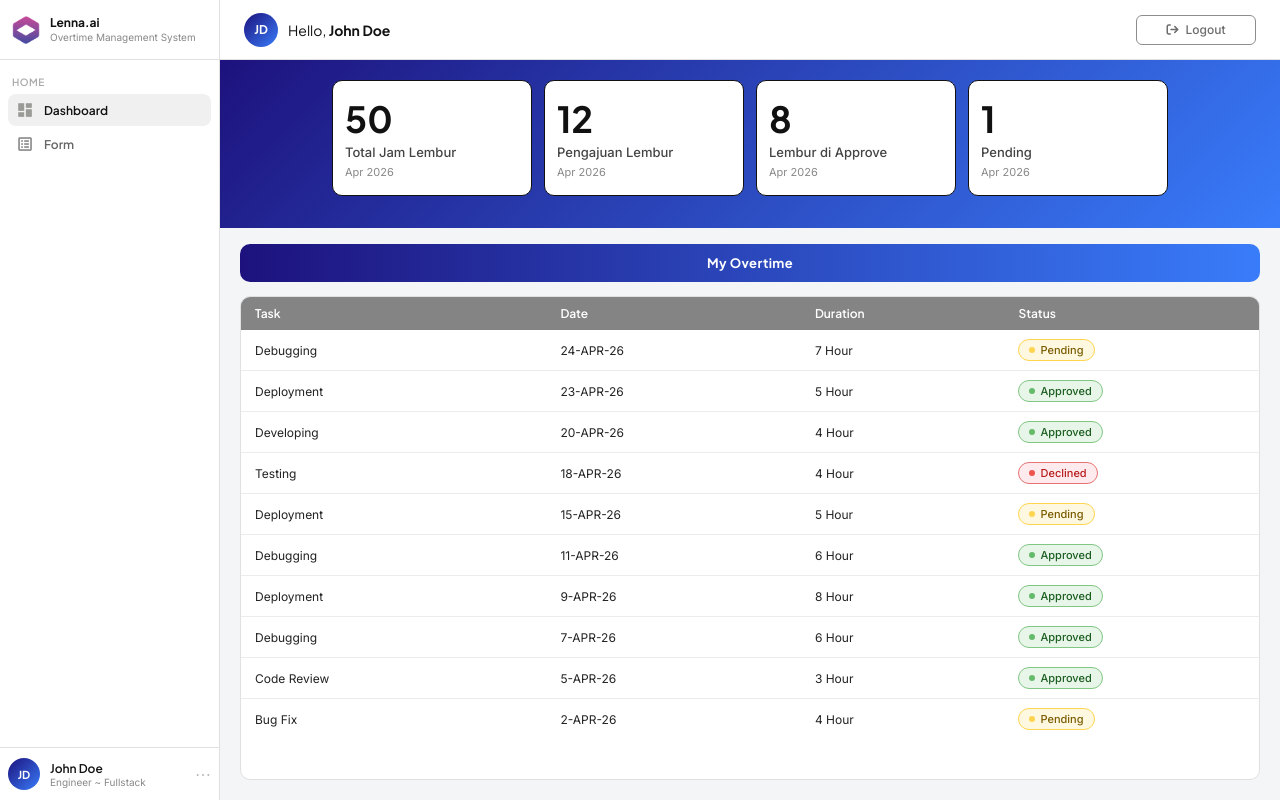
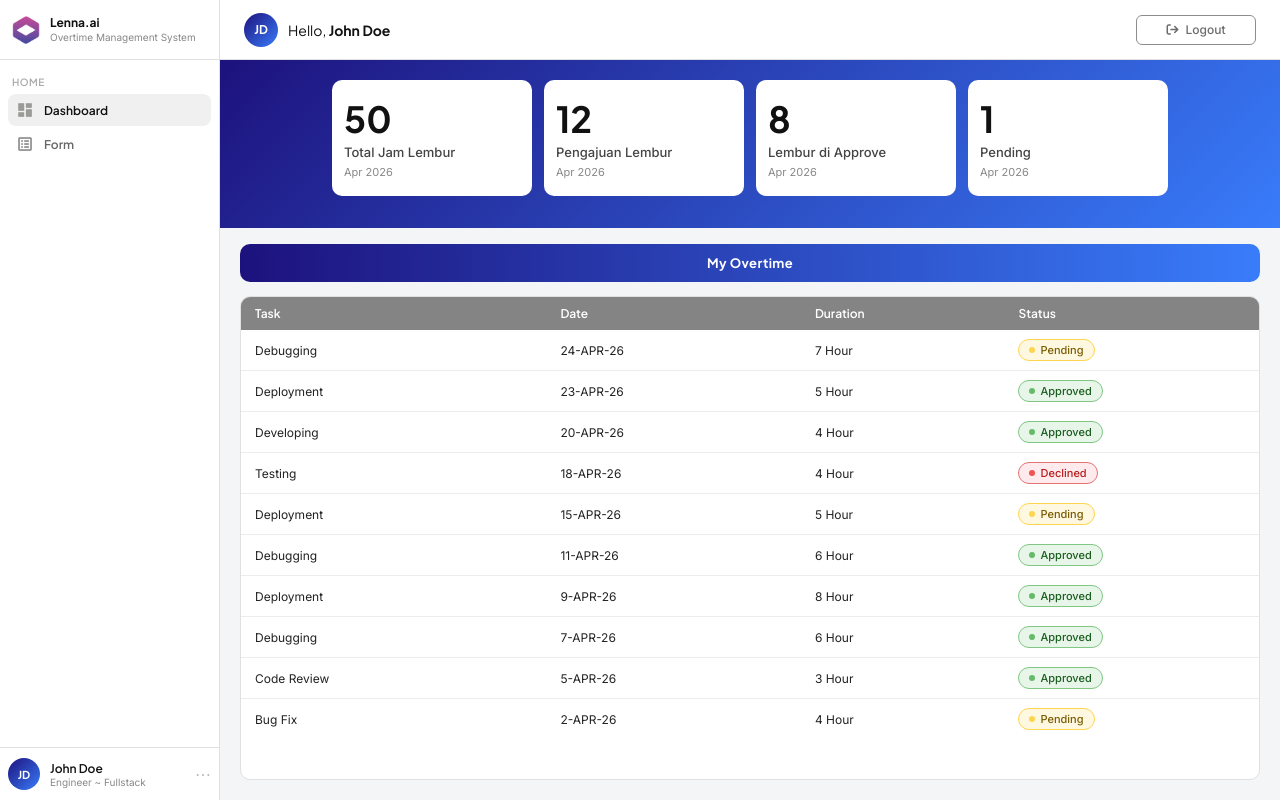
Before and after one commit to Alkiro-bit/OMS-Lenna.ai, a Vue app in the folder oms-project/: page /dashboard in a window 1280 px wide. Built offline with nearby package versions, Linux system fonts and the light colour scheme.

Commit message:
menghilangkan border di STAT CARD

```diff
--- a/oms-project/src/components/main/employee/Dashboard.vue
+++ b/oms-project/src/components/main/employee/Dashboard.vue
@@ -479,7 +479,6 @@ function handleLogout() {
 
 .stat-card {
   background: #fff;
-  border: 1.5px solid #111;
   border-radius: 10px;
   padding: 12px;
   position: relative;
```
